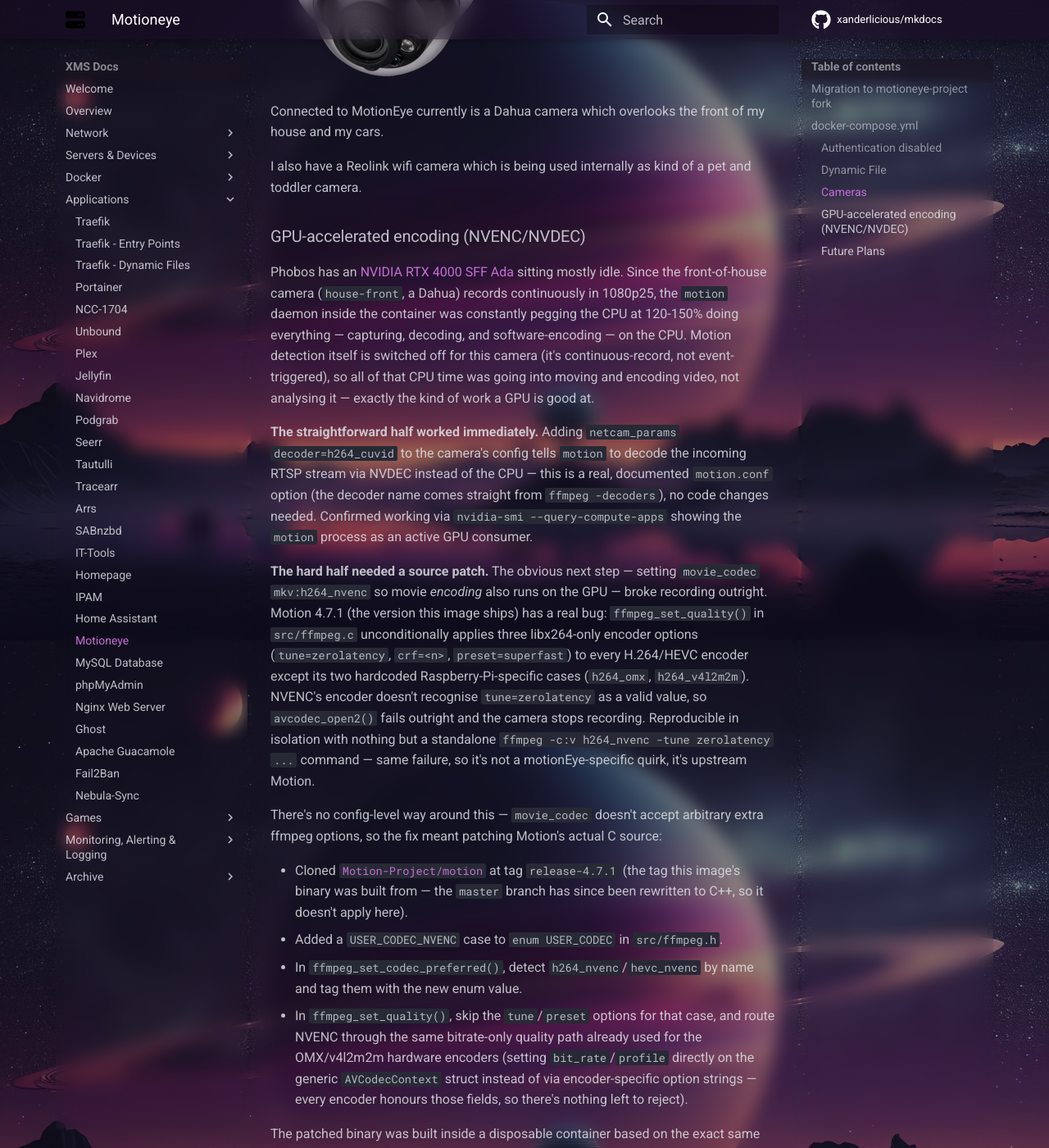
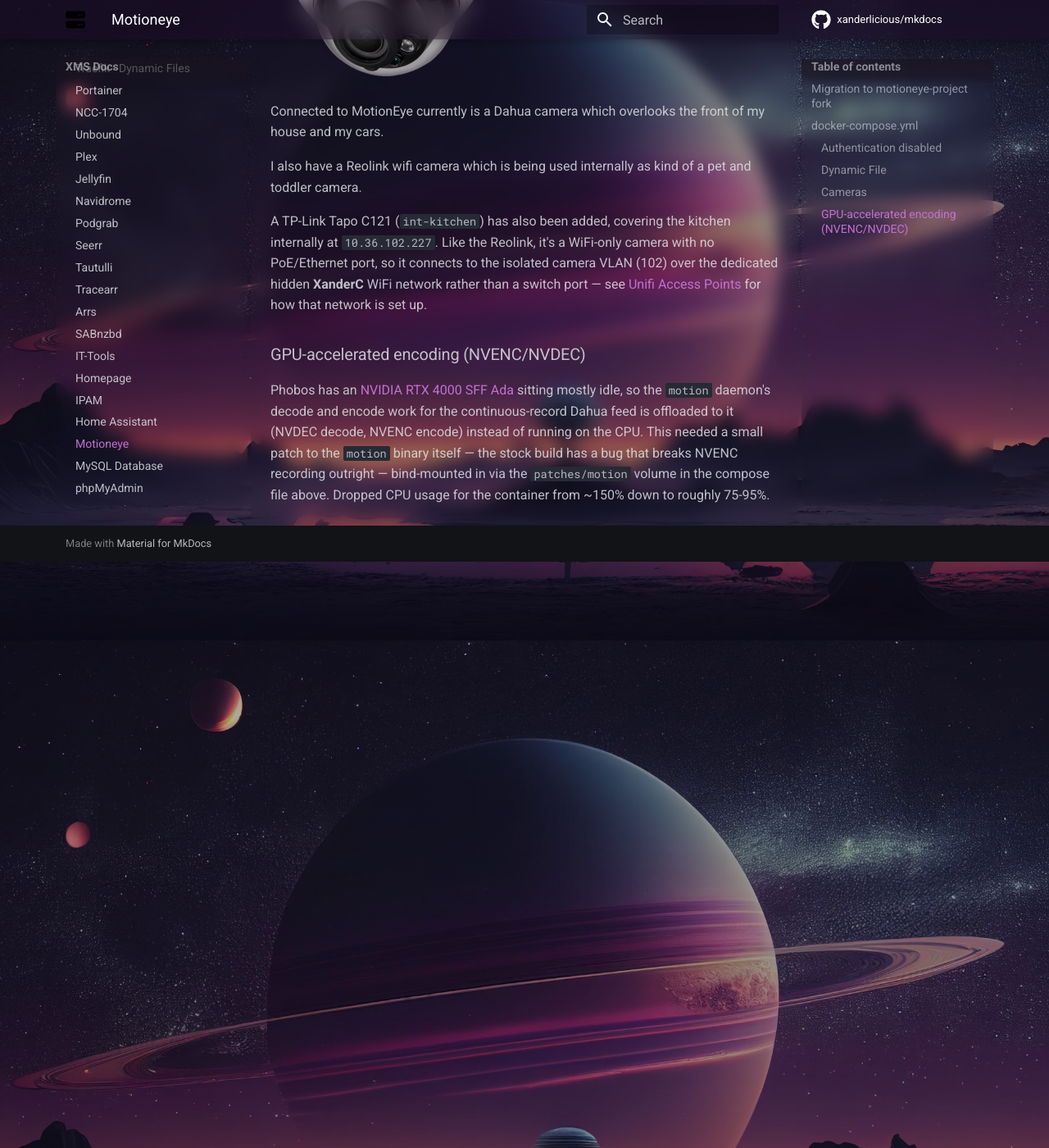
Before and after one commit to Xanderlicious/mkdocs, an MkDocs documentation site: the page built from docs/motioneye.md, in a window 1280 px wide and 1400 px high, scrolled down 2819 px. Shown: the whole window at 82% size. Built offline with MkDocs 1.6.1 and Material for MkDocs 9.7.7, drawn with Linux system fonts in a browser that asks for light colours; comment, search, counter and statistics services are not loaded; some of the changed text lies outside the part shown.

Commit message:
Document Tapo C121 camera VLAN WiFi network; simplify motioneye.md
Add the new Tapo C121 kitchen camera and the dedicated hidden XanderC
WiFi network created so WiFi-only cameras can join the isolated
camera VLAN (102) without a PoE/Ethernet port.

Also trim motioneye.md: condense the GPU-accelerated encoding section
down to a short summary instead of the full NVENC patch writeup, and
remove the Future Plans section.

Co-Authored-By: Claude Sonnet 5 <noreply@anthropic.com>

```diff
--- a/docs/motioneye.md
+++ b/docs/motioneye.md
@@ -81,32 +81,8 @@ Connected to MotionEye currently is a Dahua camera which overlooks the front of
 
 I also have a Reolink wifi camera which is being used internally as kind of a pet and toddler camera.
 
+A TP-Link Tapo C121 (`int-kitchen`) has also been added, covering the kitchen internally at `10.36.102.227`. Like the Reolink, it's a WiFi-only camera with no PoE/Ethernet port, so it connects to the isolated camera VLAN (102) over the dedicated hidden **XanderC** WiFi network rather than a switch port — see [Unifi Access Points](https://docs.xmsystems.co.uk/Unifi%20Access%20Points/) for how that network is set up.
+
 ### GPU-accelerated encoding (NVENC/NVDEC)
 
-Phobos has an [NVIDIA RTX 4000 SFF Ada](phobos.md) sitting mostly idle. Since the front-of-house camera (`house-front`, a Dahua) records continuously in 1080p25, the `motion` daemon inside the container was constantly pegging the CPU at 120-150% doing everything — capturing, decoding, and software-encoding — on the CPU. Motion detection itself is switched off for this camera (it's continuous-record, not event-triggered), so all of that CPU time was going into moving and encoding video, not analysing it — exactly the kind of work a GPU is good at.
-
-**The straightforward half worked immediately.** Adding `netcam_params decoder=h264_cuvid` to the camera's config tells `motion` to decode the incoming RTSP stream via NVDEC instead of the CPU — this is a real, documented `motion.conf` option (the decoder name comes straight from `ffmpeg -decoders`), no code changes needed. Confirmed working via `nvidia-smi --query-compute-apps` showing the `motion` process as an active GPU consumer.
-
-**The hard half needed a source patch.** The obvious next step — setting `movie_codec mkv:h264_nvenc` so movie *encoding* also runs on the GPU — broke recording outright. Motion 4.7.1 (the version this image ships) has a real bug: `ffmpeg_set_quality()` in `src/ffmpeg.c` unconditionally applies three libx264-only encoder options (`tune=zerolatency`, `crf=<n>`, `preset=superfast`) to every H.264/HEVC encoder except its two hardcoded Raspberry-Pi-specific cases (`h264_omx`, `h264_v4l2m2m`). NVENC's encoder doesn't recognise `tune=zerolatency` as a valid value, so `avcodec_open2()` fails outright and the camera stops recording. Reproducible in isolation with nothing but a standalone `ffmpeg -c:v h264_nvenc -tune zerolatency ...` command — same failure, so it's not a motionEye-specific quirk, it's upstream Motion.
-
-There's no config-level way around this — `movie_codec` doesn't accept arbitrary extra ffmpeg options, so the fix meant patching Motion's actual C source:
-
-- Cloned [`Motion-Project/motion`](https://github.com/Motion-Project/motion) at tag `release-4.7.1` (the tag this image's binary was built from — the `master` branch has since been rewritten to C++, so it doesn't apply here).
-- Added a `USER_CODEC_NVENC` case to `enum USER_CODEC` in `src/ffmpeg.h`.
-- In `ffmpeg_set_codec_preferred()`, detect `h264_nvenc`/`hevc_nvenc` by name and tag them with the new enum value.
-- In `ffmpeg_set_quality()`, skip the `tune`/`preset` options for that case, and route NVENC through the same bitrate-only quality path already used for the OMX/v4l2m2m hardware encoders (setting `bit_rate`/`profile` directly on the generic `AVCodecContext` struct instead of via encoder-specific option strings — every encoder honours those fields, so there's nothing left to reject).
-
-The patched binary was built inside a disposable container based on the exact same image (`ghcr.io/motioneye-project/motioneye:0.44.0`) with the standard Motion build dependencies installed, so it links against compatible shared libraries. It was validated end-to-end — against the real camera feed, producing a genuine playable file — inside a fully isolated test container before it ever touched the production one. The compiled binary now lives at `/ssd/docker/appdata/motioneye/patches/motion` and gets bind-mounted over `/usr/bin/motion` (see the compose file above); the actual source diff is kept alongside it at `/ssd/docker/appdata/motioneye/patches/nvenc-motion.patch` so a future rebuild — say, after a base image update — doesn't mean re-deriving the fix from scratch.
-
-**Result:** with both NVDEC decode and NVENC encode offloaded, the container's average CPU usage dropped from ~150% to roughly **75-95%** — measured repeatedly with `docker stats`, not a one-off sample. Digging into what's left with a per-thread breakdown of the `motion` process shows the remaining cost isn't hiding a third GPU opportunity: it's the core per-camera loop drawing the burned-in timestamp overlay onto every frame and feeding the encoder, which is plain CPU-bound pixel work with no GPU path in Motion at all. Further reduction from here would mean dropping the timestamp overlay or the resolution/framerate, not more offloading.
-
-One side effect worth knowing about: Motion's bitrate-only quality path (the same one the OMX/v4l2m2m hardware encoders already used) produces a flat, formula-based bitrate rather than adaptive CRF — at the existing `movie_quality 75` setting, that works out to roughly 18Mbps continuous, noticeably higher than the old software encoder's scene-adaptive output. Kept deliberately, since the extra ~190GB/day comfortably fits inside phobos's available storage for the 7-day retention window.
-
-The motionEye UI's own "Movie Format" dropdown (`templates/main.html`) only ever pairs its NVENC preset with an `.mp4` container, never `.mkv` — since this camera's config uses `mkv:h264_nvenc` (kept `.mkv` rather than switching containers), the dropdown couldn't match it to any option and silently fell back to showing "MPEG4 (.avi)", even though the actual recorded files were always genuine `.mkv`/`h264`. Fixed by patching the template to add proper `mkv:h264_nvenc`/`mkv:hevc_nvenc` options (bind-mounted the same way as the `motion` binary) — purely cosmetic, never affected what was actually being recorded.
-
-### Future Plans
-
-I do like Motioneye and have been using it for quite some time.
-My future plans unfortunately don't include Motioneye.  I will be getting more cameras (mainly external) and I plan on using BlueIris.
-
-I have also been looking into Frigate with the use of a Coral TPU for object detection.
+Phobos has an [NVIDIA RTX 4000 SFF Ada](phobos.md) sitting mostly idle, so the `motion` daemon's decode and encode work for the continuous-record Dahua feed is offloaded to it (NVDEC decode, NVENC encode) instead of running on the CPU. This needed a small patch to the `motion` binary itself — the stock build has a bug that breaks NVENC recording outright — bind-mounted in via the `patches/motion` volume in the compose file above. Dropped CPU usage for the container from ~150% down to roughly 75-95%.
```
Also changed, not shown: docs/Unifi Access Points.md (+4 -0 lines).
